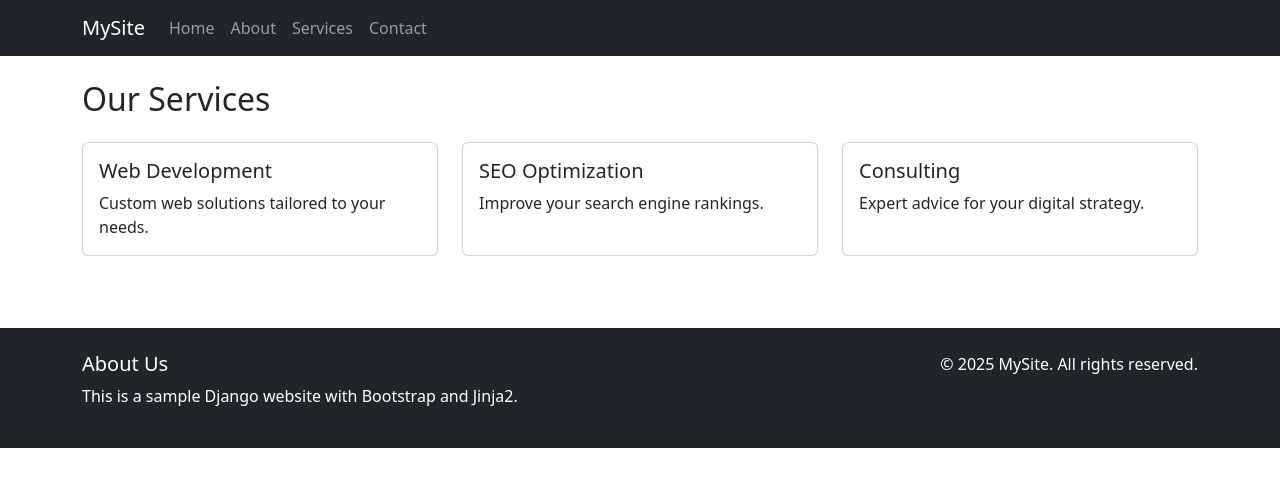
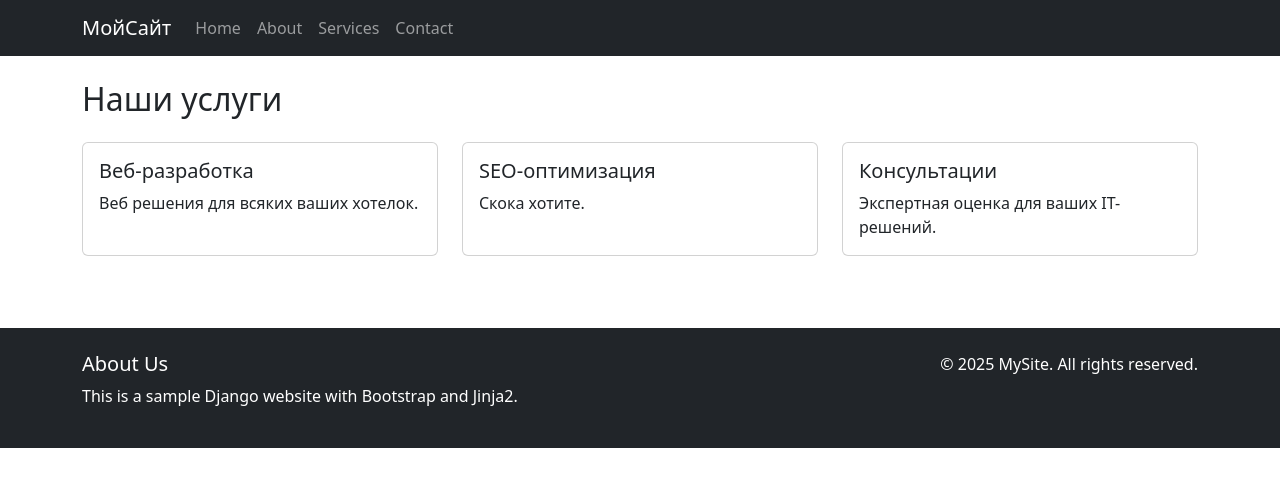
Before and after one commit to Dmitry-Kru/dp, a Python web app: template dj_proj/templates/services.html in a window 1280 px wide. Shown: the top 479 px of the page. Run offline with Jinja, Linux system fonts and the light colour scheme; the template is opened without the code that fills it, so the values that code supplies are empty.

Commit message:
done_total

```diff
--- a/dj_proj/templates/includes/header.html
+++ b/dj_proj/templates/includes/header.html
@@ -1,6 +1,6 @@
 <nav class="navbar navbar-expand-lg navbar-dark bg-dark">
     <div class="container">
-        <a class="navbar-brand" href="{{ url('home') }}">MySite</a>
+        <a class="navbar-brand" href="{{ url('home') }}">МойСайт</a>
         <button class="navbar-toggler" type="button" data-bs-toggle="collapse" data-bs-target="#navbarNav">
             <span class="navbar-toggler-icon"></span>
         </button>
--- a/dj_proj/templates/services.html
+++ b/dj_proj/templates/services.html
@@ -1,31 +1,31 @@
 {% extends "base.html" %}
 
-{% block title %}Our Services{% endblock %}
+{% block title %}Наши услуги{% endblock %}
 
 {% block content %}
-<h2 class="mb-4">Our Services</h2>
+<h2 class="mb-4">Наши услуги</h2>
 <div class="row">
     <div class="col-md-4 mb-4">
         <div class="card h-100">
             <div class="card-body">
-                <h5 class="card-title">Web Development</h5>
-                <p class="card-text">Custom web solutions tailored to your needs.</p>
+                <h5 class="card-title">Веб-разработка</h5>
+                <p class="card-text">Веб решения для всяких ваших хотелок.</p>
             </div>
         </div>
     </div>
     <div class="col-md-4 mb-4">
         <div class="card h-100">
             <div class="card-body">
-                <h5 class="card-title">SEO Optimization</h5>
-                <p class="card-text">Improve your search engine rankings.</p>
+                <h5 class="card-title">SEO-оптимизация</h5>
+                <p class="card-text">Скока хотите.</p>
             </div>
         </div>
     </div>
     <div class="col-md-4 mb-4">
         <div class="card h-100">
             <div class="card-body">
-                <h5 class="card-title">Consulting</h5>
-                <p class="card-text">Expert advice for your digital strategy.</p>
+                <h5 class="card-title">Консультации</h5>
+                <p class="card-text">Экспертная оценка для ваших IT-решений.</p>
             </div>
         </div>
     </div>
```
Also changed, not shown: dj_proj/templates/about.html (+4 -4 lines), dj_proj/templates/home.html (+4 -4 lines).
